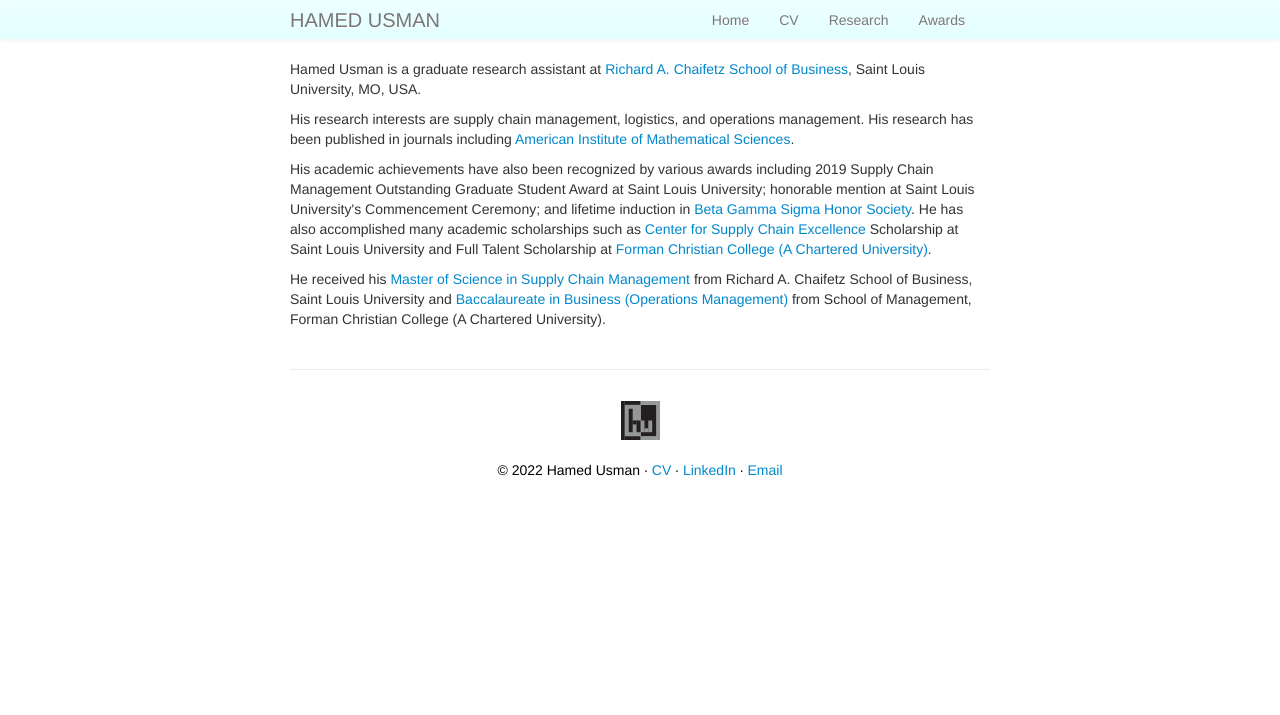
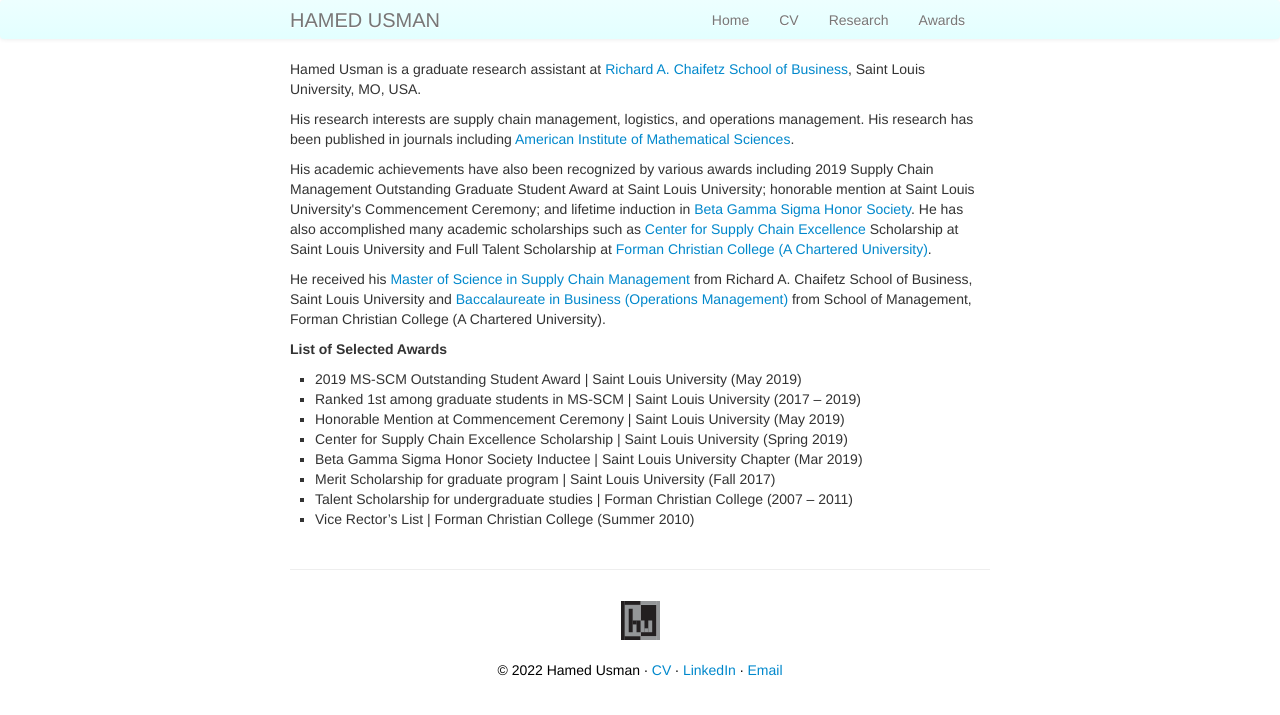
Before and after one commit to hamedusman/hamedusman.github.io, a Jekyll site: the page built from index.md, in a window 1280 px wide. Shown: the top 715 px of the page. Built offline with Jekyll 4.4.1, drawn with Linux system fonts in a browser that asks for light colours.

Commit message:
Update index.md

```diff
--- a/index.md
+++ b/index.md
@@ -8,3 +8,14 @@
 <p>His research interests are supply chain management, logistics, and operations management. His research has been published in journals including <a href="https://www.aimsciences.org">American Institute of Mathematical Sciences</a>.</p>
 <p>His academic achievements have also been recognized by various awards including 2019 Supply Chain Management Outstanding Graduate Student Award at Saint Louis University; honorable mention at Saint Louis University's Commencement Ceremony; and lifetime induction in <a href="https://www.betagammasigma.org">Beta Gamma Sigma Honor Society</a>. He has also accomplished many academic scholarships such as <a href="https://www.slu.edu/business/centers/supply-chain-excellence/index.php">Center for Supply Chain Excellence</a> Scholarship at Saint Louis University and Full Talent Scholarship at <a href="https://www.fccollege.edu.pk">Forman Christian College (A Chartered University)</a>.</p>
 <p>He received his <a href="https://www.slu.edu/business/graduate/supply-chain-management">Master of Science in Supply Chain Management</a> from Richard A. Chaifetz School of Business, Saint Louis University and <a href="https://www.fccollege.edu.pk/baccalaureate-in-business/">Baccalaureate in Business (Operations Management)</a> from School of Management, Forman Christian College (A Chartered University).</p>
+
+<h5>List of Selected Awards</h5>
+<ul>
+<li>2019 MS-SCM Outstanding Student Award | Saint Louis University (May 2019)</li>
+<li>Ranked 1st among graduate students in MS-SCM | Saint Louis University	(2017 – 2019)</li>
+<li>Honorable Mention at Commencement Ceremony | Saint Louis University	(May 2019)</li>
+<li>Center for Supply Chain Excellence Scholarship | Saint Louis University	(Spring 2019)</li>
+<li>Beta Gamma Sigma Honor Society Inductee | Saint Louis University Chapter (Mar 2019)</li>
+<li>Merit Scholarship for graduate program | Saint Louis University	(Fall 2017)</li>
+<li>Talent Scholarship for undergraduate studies | Forman Christian College	(2007 – 2011)</li>
+<li>Vice Rector’s List | Forman Christian College	(Summer 2010)</li>
```
